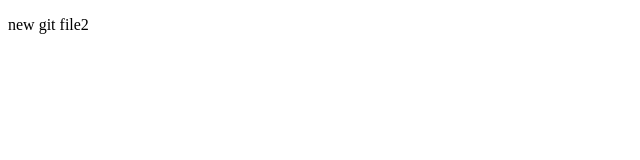
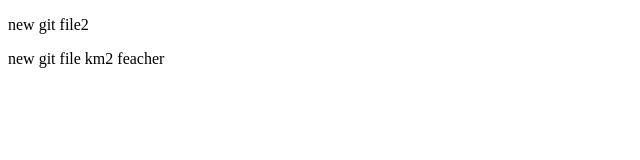
Before and after one commit to kapilmlviya/localkm, a plain HTML site: page kmrepo/index.html in a window 1280 px wide. Shown: the whole page, without its empty margins (0-640 px from the left). Drawn offline with Linux system fonts and the light colour scheme.

Commit message:
Add file fecher km2

```diff
--- a/kmrepo/index.html
+++ b/kmrepo/index.html
@@ -8,5 +8,6 @@
 </head>
 <body>
  <p>  new git file2 </p>
+ <h>  new git file km2 feacher </h>
 </body>
 </html>
```
